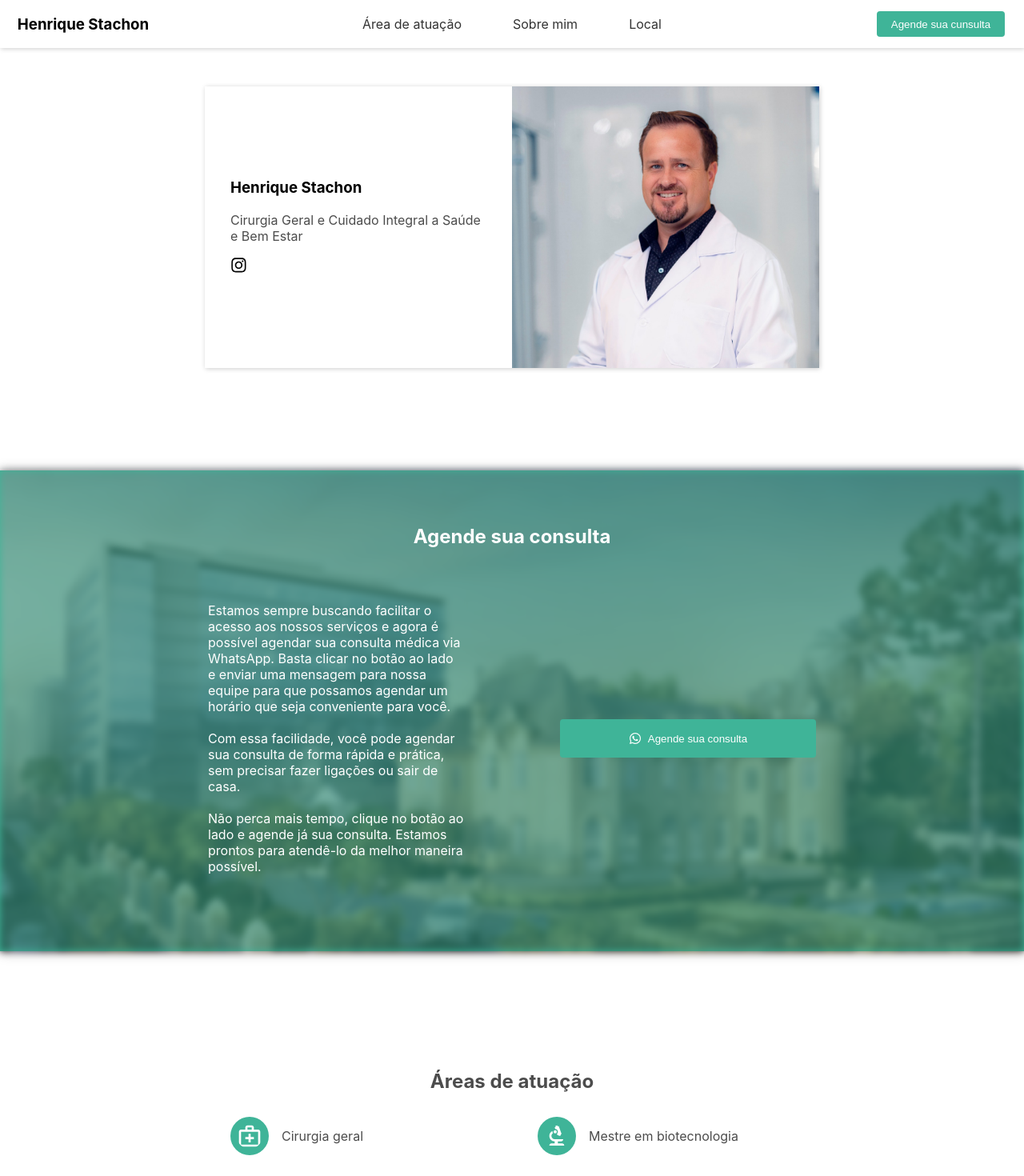
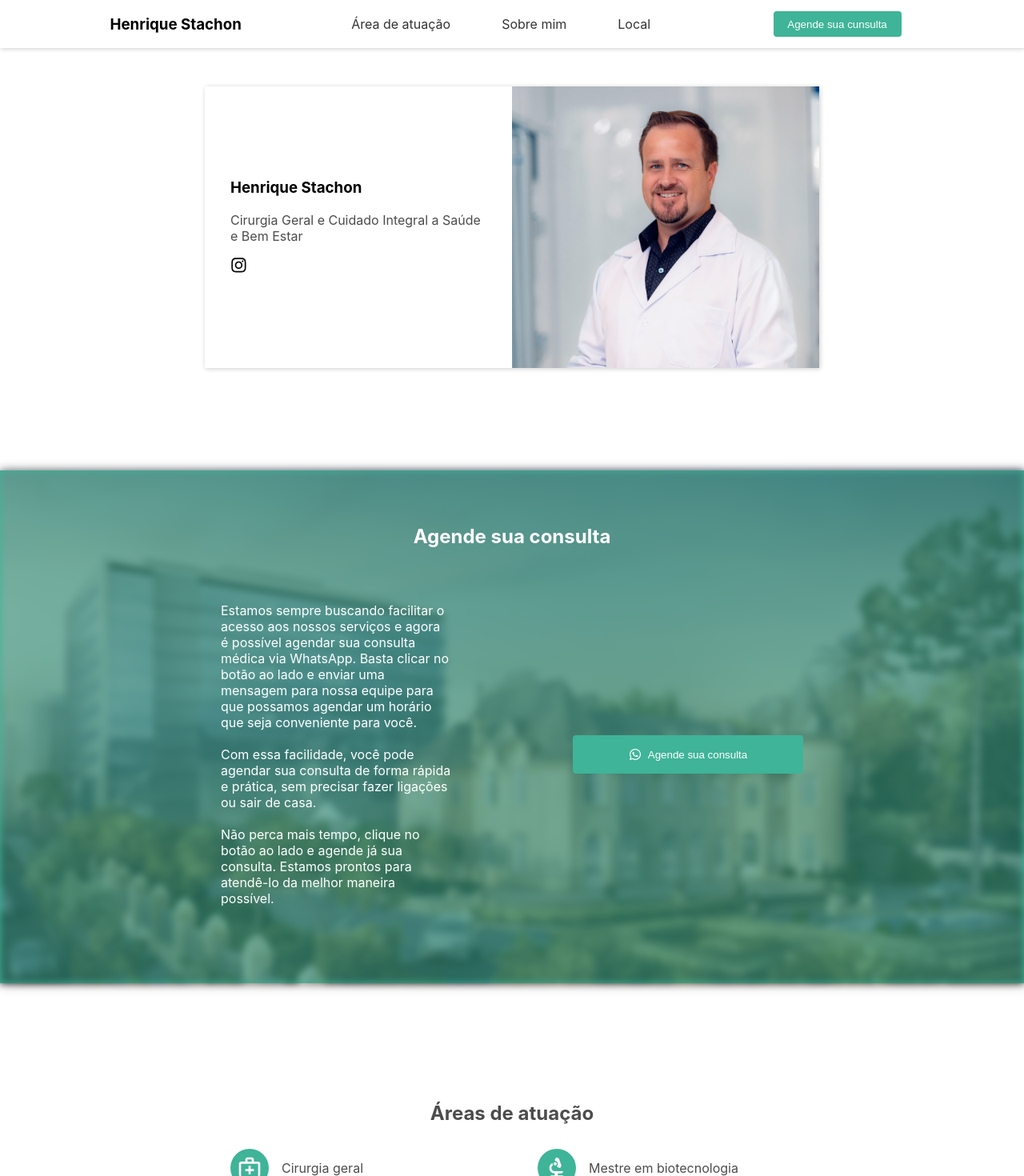
Before and after one commit to wnexous/henrique, a React (Create React App) app: page / in a window 1280 px wide. Shown: the top 1470 px of the page at 80% size. Built offline with nearby package versions, Linux system fonts and the light colour scheme.

Commit message:
espaco lateral corrigido

```diff
--- a/src/components/Scheduling.js
+++ b/src/components/Scheduling.js
@@ -57,7 +57,7 @@
     align-content: center;
     width: 30%;
     max-width: 40rem;
-    min-width: 20rem;
+    min-width: 18rem;
     padding: 1rem;
     margin: auto;
     &:nth-child(1) {
--- a/src/config/Config.js
+++ b/src/config/Config.js
@@ -6,7 +6,7 @@
 
 export const Config = {
   cardImgId: "img-2.jpg",
-  profileImgId: "img-3.jpg",
+  profileImgId: "img-7.jpg",
   maps: "https://goo.gl/maps/4vGaVgzU5KAvwT9A9",
   address:
     "DOC Castelo - Av. Visc. de Guarapuava, 4628 - Sala 908 - Batel, Curitiba - PR, 80240-010",
--- a/src/layout/Header.js
+++ b/src/layout/Header.js
@@ -2,11 +2,18 @@
 import React from "react";
 
 const HeaderSC = styled.header`
-  display: grid;
-  grid-template-columns: 13rem auto 13rem;
   min-height: 3rem;
   align-items: center;
   box-shadow: 1px 1px 6px rgb(0, 0, 0, 0.2);
+  display: block;
+  align-content: center;
+  div {
+    margin-inline: auto;
+    max-width: 90rem;
+    display: flex;
+    justify-content: space-between;
+    align-items: center;
+  }
 `;
 
 const Logo = styled.div`
@@ -41,6 +48,7 @@
 export default function Header(props = { mobile: String }) {
   return (
     <HeaderSC>
+      <div>
         <Logo>
           <h3>Henrique Stachon</h3>
         </Logo>
@@ -60,8 +68,9 @@
           </li>
         </Nav>
         <Btn>
-        <button >Agende sua cunsulta</button>
+          <button>Agende sua cunsulta</button>
         </Btn>
+      </div>
     </HeaderSC>
   );
 }
```
Lines whose indentation alone changed are shown as unchanged.
